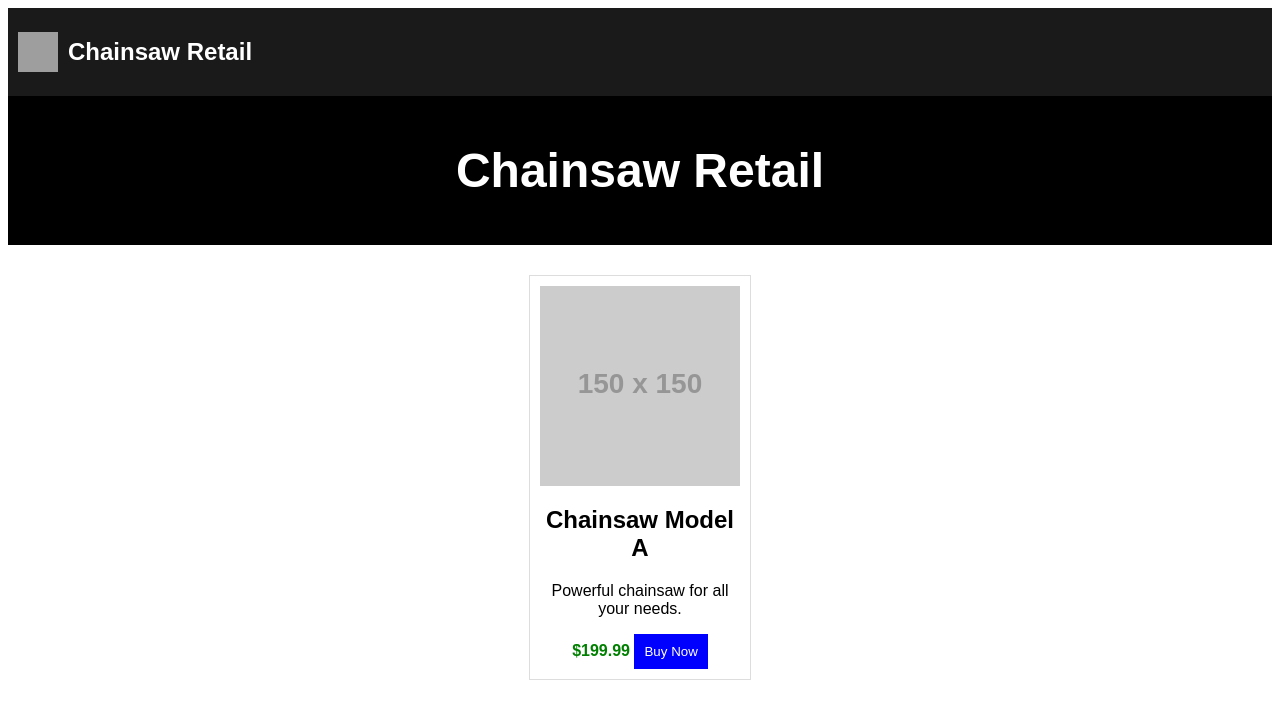
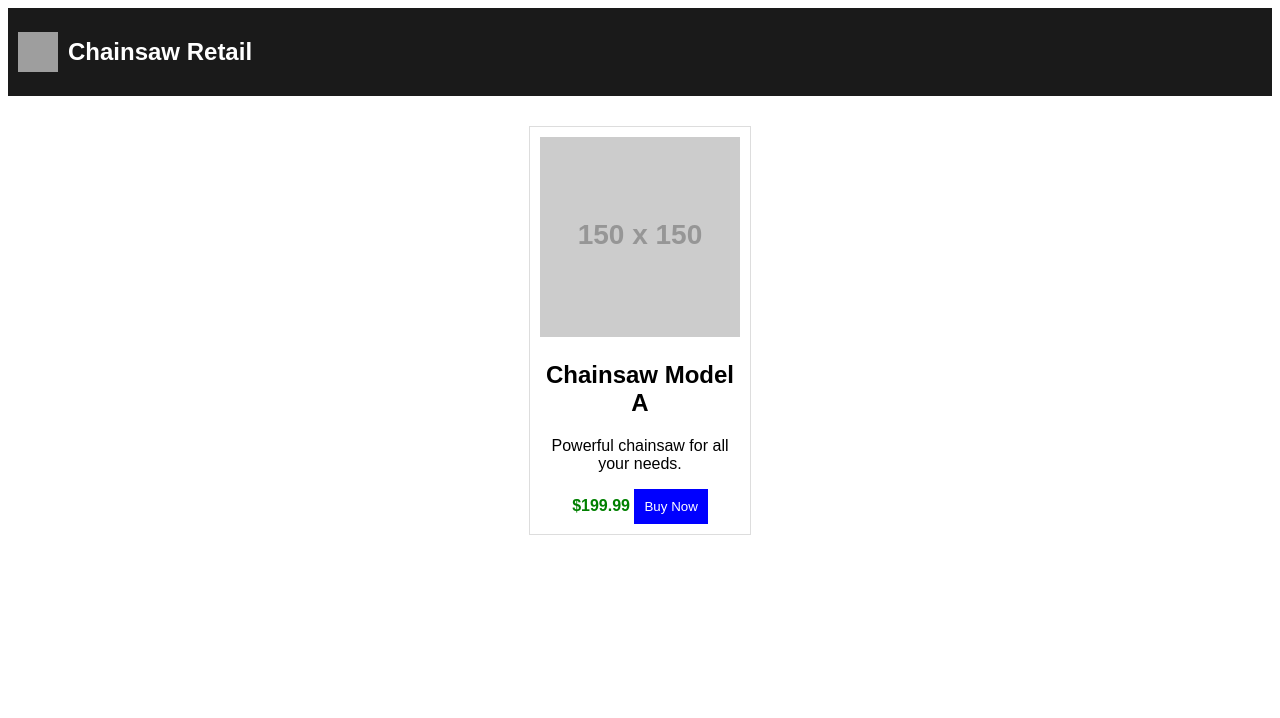
Before and after one commit to ChainSawRetail/ChainsawRetail, a plain HTML site: page index.html in a window 1280 px wide. Drawn offline with Linux system fonts and the light colour scheme; grey boxes are pictures that could not be loaded; placeholder pictures from the web are drawn by us.

Commit message:
Update index.html

```diff
--- a/index.html
+++ b/index.html
@@ -1,15 +1,3 @@
-<body>
-  <nav class="navbar">
-    <img
-      src="https://raw.githubusercontent.com/MLTOPUP/ChainsawRetail/refs/heads/main/file-3iCrPRYb5gfcZyjyj4D63x.webp"
-      alt="Logo"
-      class="logo"
-    />
-    <h1 class="title">Chainsaw Retail</h1>
-  </nav>
-
-  <!-- Rest of your content here -->
-</body>
 <!DOCTYPE html>
 <html lang="en">
 <head>
@@ -19,9 +7,18 @@
     <link rel="stylesheet" href="styles.css">
 </head>
 <body>
-    <header>
-        <h1>Chainsaw Retail</h1>
-    </header>
+
+    <!-- Navbar -->
+    <nav class="navbar">
+        <img
+            src="https://raw.githubusercontent.com/MLTOPUP/ChainsawRetail/refs/heads/main/file-3iCrPRYb5gfcZyjyj4D63x.webp"
+            alt="Logo"
+            class="logo"
+        />
+        <h1 class="title">Chainsaw Retail</h1>
+    </nav>
+
+    <!-- Main Content -->
     <main>
         <section class="product-list">
             <div class="product">
@@ -33,6 +30,7 @@
             </div>
         </section>
     </main>
+
     <script src="script.js"></script>
 </body>
 </html>
```
